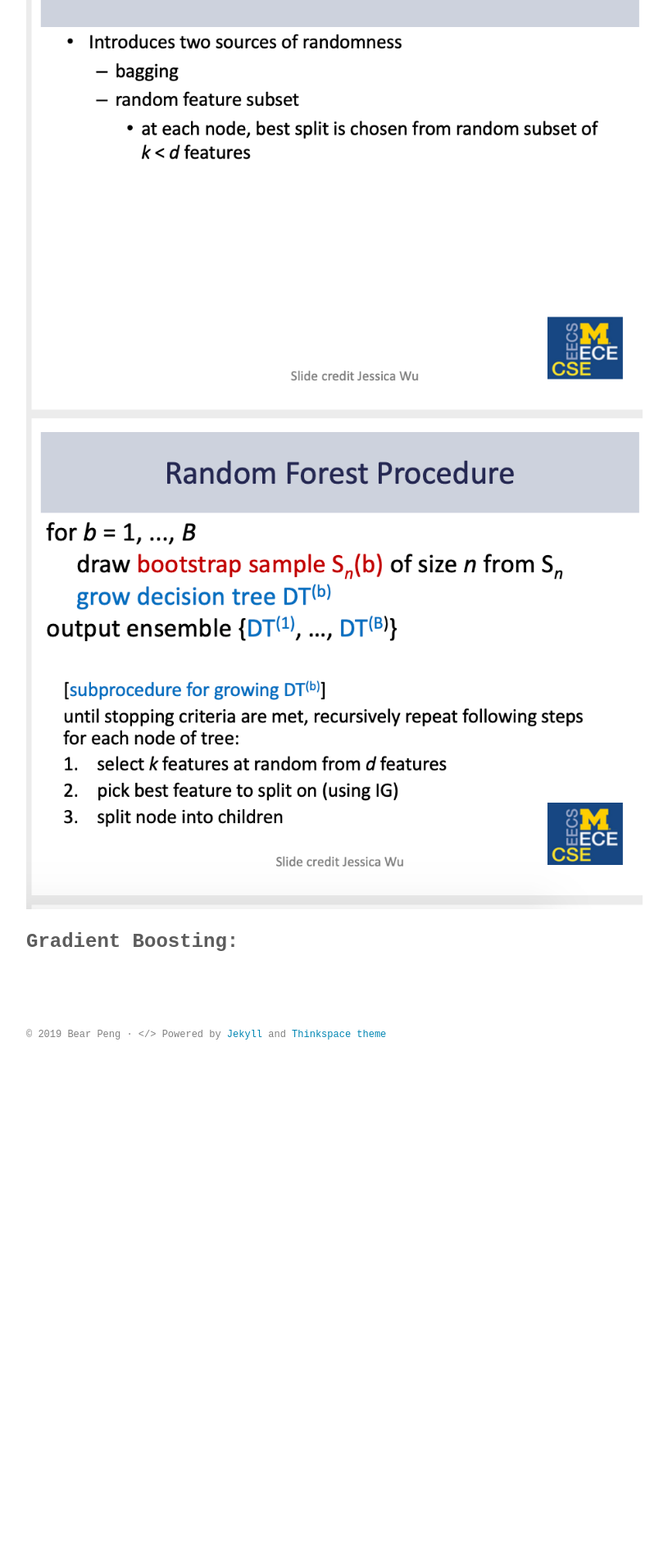
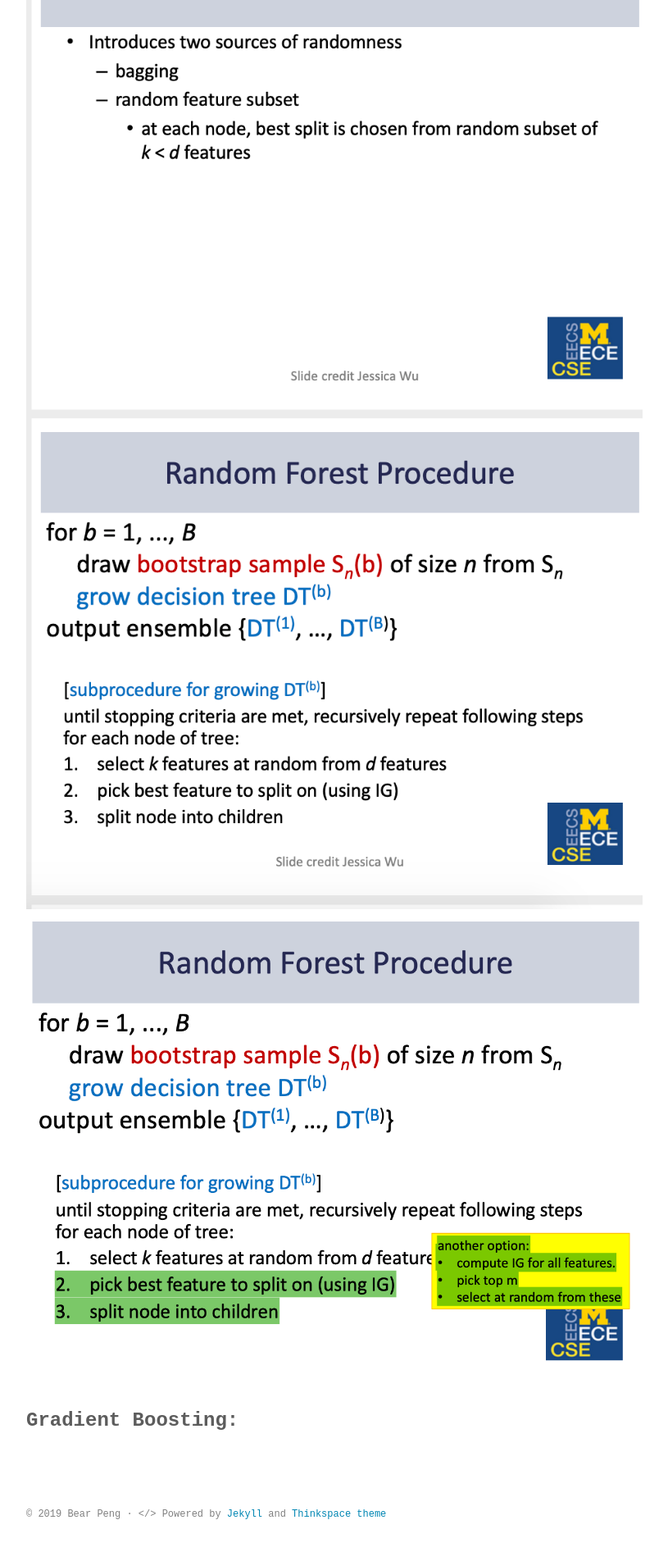
Before and after one commit to felixwqp/felixwqp.github.io, a Jekyll site: the page built from _posts/2019-01-01-ML-basic.md, in a window 1280 px wide. Shown: the part 2094-3998 px from the top of the page at 82% size, without its empty margins (232-1047 px from the left). Built offline with Jekyll 4.4.1, drawn with Linux system fonts in a browser that asks for light colours; some web fonts are replaced; before the commit the page ends 3413 px from its top, so only the background shows below that.

Commit message:
Thu Dec  5 11:59:09 EST 2019

```diff
--- a/_posts/2019-01-01-ML-basic.md
+++ b/_posts/2019-01-01-ML-basic.md
@@ -87,6 +87,6 @@ idea: average multiple models to reduce variance.
 ### Random Forest:
 From Kutty Slides, Lec10, "Random Forest"
 
-![](/assets/images/random_forest.png)
-
+![](/assets/images/random_forest-1.png)
+![](/assets/images/random_forest-2.png)
 ### Gradient Boosting:
```
Also changed, not shown: assets/images/random_forest-1.png (renamed from assets/images/random_forest.png), assets/images/random_forest-2.png (added).
